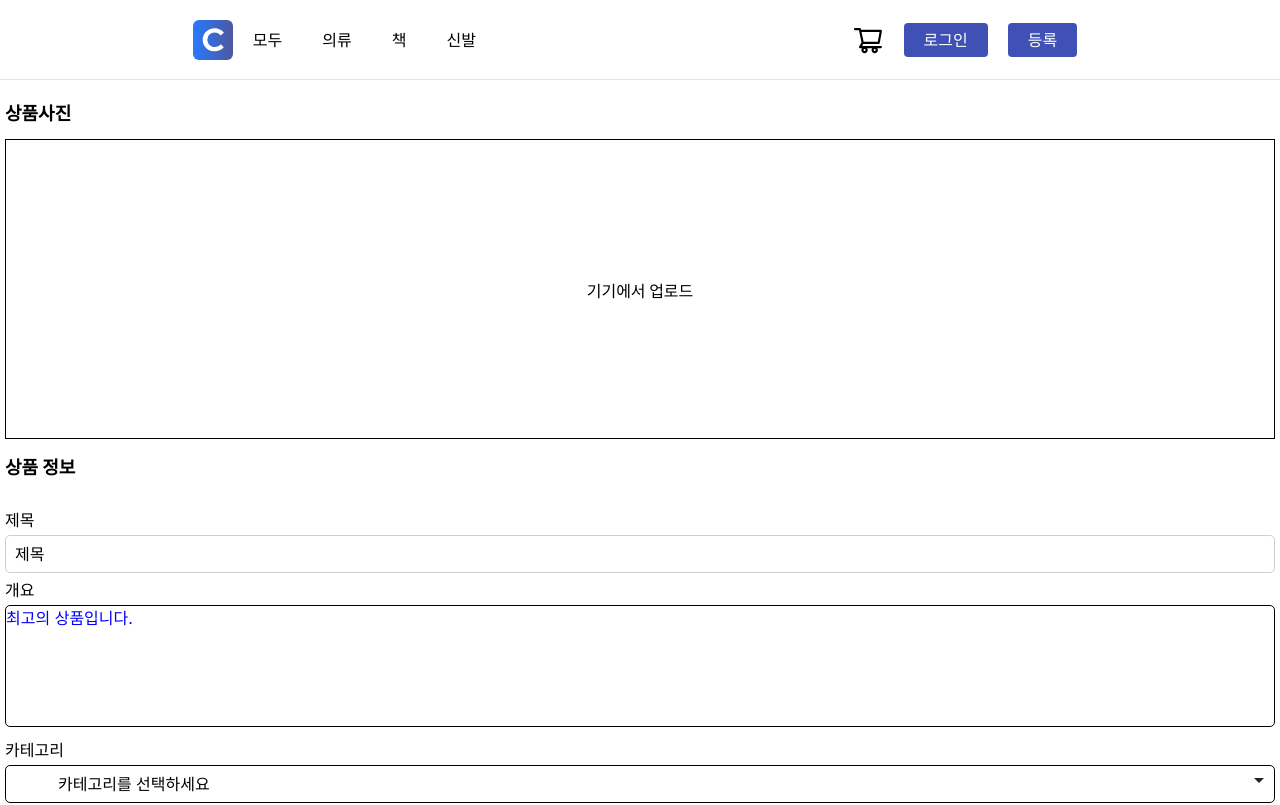
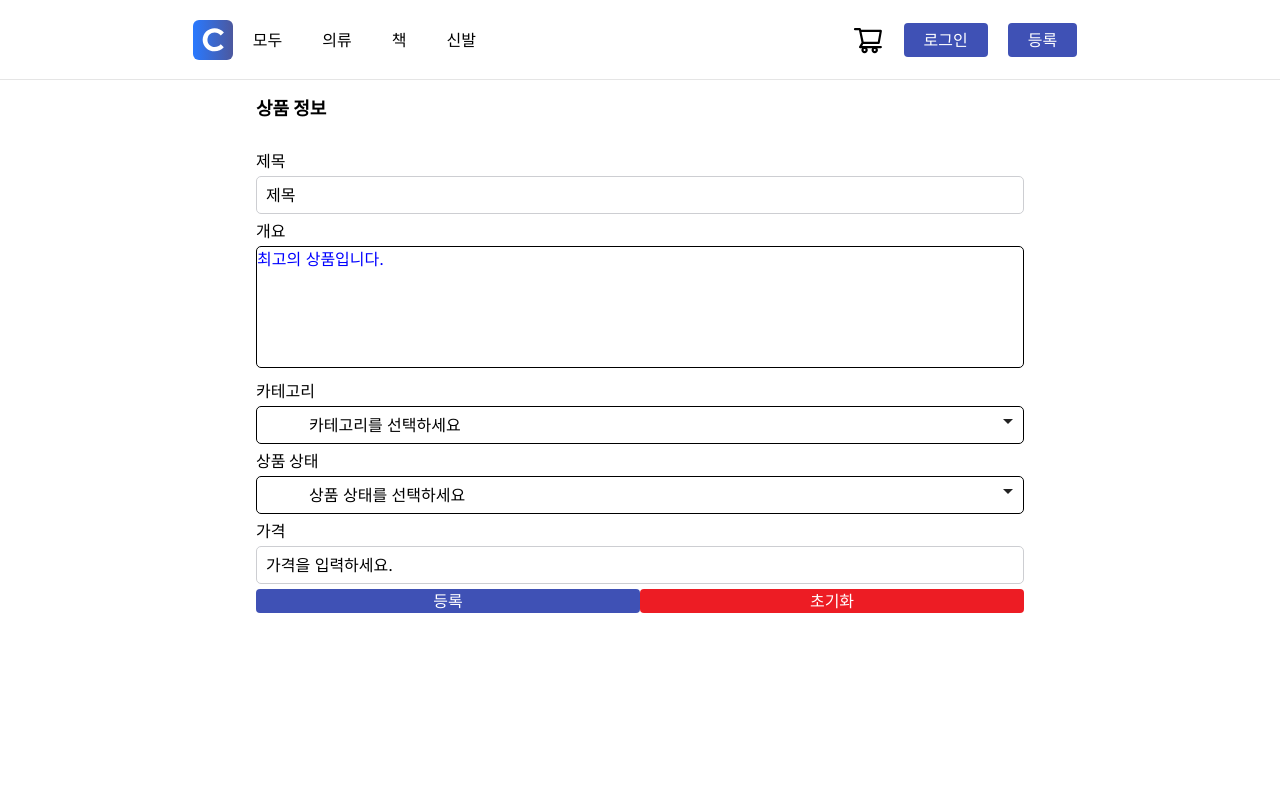
Before and after one commit to katl1314/next-shopping, a Next.js app: page / in a window 1280 px wide. Shown: the top 805 px of the page. Built offline with nearby package versions, Linux system fonts and the light colour scheme.

Commit message:
feature: ProductForm 신규 개발

```diff
--- a/app/components/organisms/ProductForm/index.tsx
+++ b/app/components/organisms/ProductForm/index.tsx
@@ -2,7 +2,7 @@
 // react-hook-form의 경우 react context api를 사용하므로 use client를 명시한다.
 import { Controller, useForm } from 'react-hook-form';
 import type { Category, Condition } from '../../../types';
-import Dropzone from '../../molecules/Dropzone';
+// import Dropzone from '../../molecules/Dropzone';
 import Button from '@components/atoms/Button';
 import Input from '@components/atoms/Input';
 import Text from '@components/atoms/Text';
@@ -19,7 +19,7 @@ export interface IProductFormData {
   price: number;
 }
 
-interface IProductFormProps {
+export interface IProductFormProps {
   /**
    * 등록 버튼 클릭시 이벤트 핸들러
    * @param data 제품 정보
@@ -32,7 +32,7 @@ interface IProductFormProps {
  * 상품 등록 Form
  */
 
-export const ProductForm = (props: IProductFormProps) => {
+const ProductForm = (props: IProductFormProps) => {
   const onProductSave = props.onProductSave;
   // mode : 사용자가 form을 submit하기 전에 유효성 검사를 구성한다.
   const {
@@ -50,16 +50,29 @@ export const ProductForm = (props: IProductFormProps) => {
     onProductSave && onProductSave(data);
   };
 
+  // 'used' | 'new'
+  const conditionItems = [
+    { label: '중고', value: 'used' },
+    { label: '신상품', value: 'new' },
+  ];
+
+  // 'shoes' | 'clothes' | 'book'
+  const categoryItems = [
+    { label: '신발', value: 'shoes' },
+    { label: '의류', value: 'clothes' },
+    { label: '도서', value: 'book' },
+  ];
+
   return (
-    <Box style={{ padding: '5px 5px' }}>
+    <Box width="60%" style={{ margin: '0 auto' }}>
       <form {...register} onSubmit={handleSubmit(onSubmit)}>
-        <Box marginbottom={3}>
+        {/* 상품 사진 */}
+        {/* <Box marginbottom={3}>
           <Box marginbottom={2}>
             <Text variant="mediumLarge" fontWeight="bold">
               상품사진
             </Text>
           </Box>
-          {/* 상품 이미지 등록 */}
           <Controller
             control={control}
             name="image"
@@ -78,14 +91,15 @@ export const ProductForm = (props: IProductFormProps) => {
               Product image is required
             </Text>
           )}
-        </Box>
+        </Box> */}
         <Box>
+          {/* 상품 정보 */}
           <Box style={{ marginBottom: '10px' }}>
             <Text variant="mediumLarge" fontWeight="bold">
               상품 정보
             </Text>
           </Box>
-          <Box>
+          {/* 제목 */}
           <Box>
             <Text variant="medium">제목</Text>
             {/* 상품 제목 입력 */}
@@ -104,7 +118,7 @@ export const ProductForm = (props: IProductFormProps) => {
               </Text>
             )}
           </Box>
-          </Box>
+          {/* 개요 */}
           <Box>
             <Text variant="medium">개요</Text>
             <Controller
@@ -125,6 +139,7 @@ export const ProductForm = (props: IProductFormProps) => {
               </Text>
             )}
           </Box>
+          {/* 카테고리 */}
           <Box>
             <Text variant="medium">카테고리</Text>
             <Controller
@@ -137,6 +152,7 @@ export const ProductForm = (props: IProductFormProps) => {
                   id="category"
                   variant="medium"
                   hasError={!!error}
+                  items={categoryItems}
                   placeholder="카테고리를 선택하세요"
                   onChange={v => onChange(v?.value)}
                   value={value}
@@ -149,6 +165,7 @@ export const ProductForm = (props: IProductFormProps) => {
               </Text>
             )}
           </Box>
+          {/* 상품 상태 */}
           <Box>
             <Text variant="medium">상품 상태</Text>
             <Controller
@@ -160,6 +177,7 @@ export const ProductForm = (props: IProductFormProps) => {
                 <Dropdown
                   id="condition"
                   variant="medium"
+                  items={conditionItems}
                   hasError={!!error}
                   placeholder="상품 상태를 선택하세요"
                   onChange={v => onChange(v?.value)}
@@ -173,12 +191,13 @@ export const ProductForm = (props: IProductFormProps) => {
               </Text>
             )}
           </Box>
+          {/* 가격 */}
           <Box>
             <Text variant="medium">가격</Text>
             <Input
               {...register('price', { required: true })}
               name="price"
-              type="numer"
+              type="number"
               placeholder="가격을 입력하세요."
               hasError={!!errors.price}
             />
@@ -189,13 +208,17 @@ export const ProductForm = (props: IProductFormProps) => {
             )}
           </Box>
         </Box>
+        <Box margintop={'5px'}>
           <Button type="submit" width="50%">
             등록
           </Button>
           <Button type="button" width="50%" variant="danger" onClick={() => reset()}>
             초기화
           </Button>
+        </Box>
       </form>
     </Box>
   );
 };
+
+export default ProductForm;
--- a/app/page.tsx
+++ b/app/page.tsx
@@ -1,7 +1,7 @@
 'use client';
+// import ProductCard from './components/organisms/ProductCard';
+import ProductForm, { IProductFormData } from './components/organisms/ProductForm';
 import Header from '@components/organisms/Header';
-import ProductCard from './components/organisms/ProductCard';
-import { IProductFormData, ProductForm } from './components/organisms/ProductForm';
 export default function Home() {
   const handleProductSave = (data: IProductFormData) => {
     console.info(data);
```
Also changed, not shown: 1 other file (tests, documents, lock files or other folders). Lines whose indentation alone changed are shown as unchanged.
